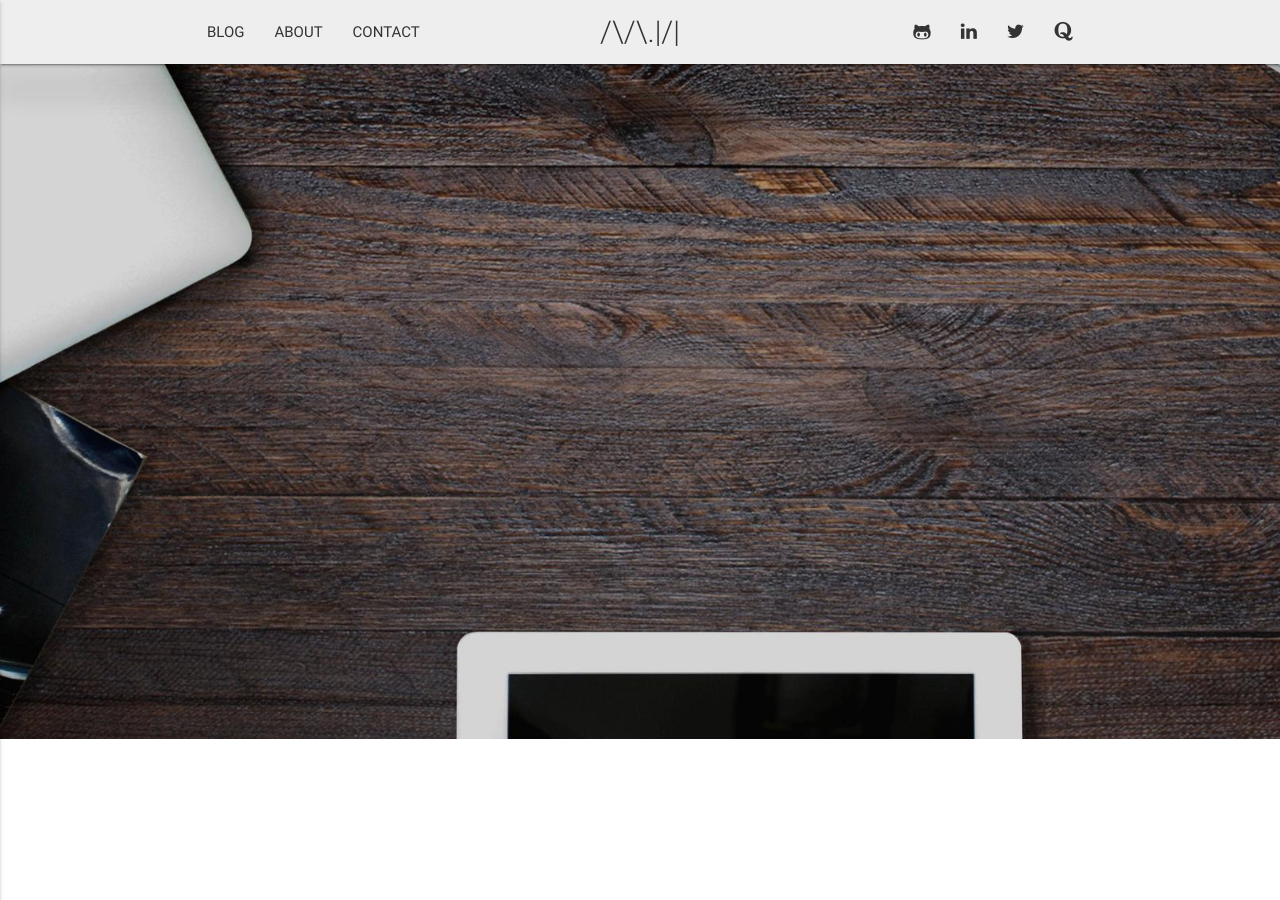
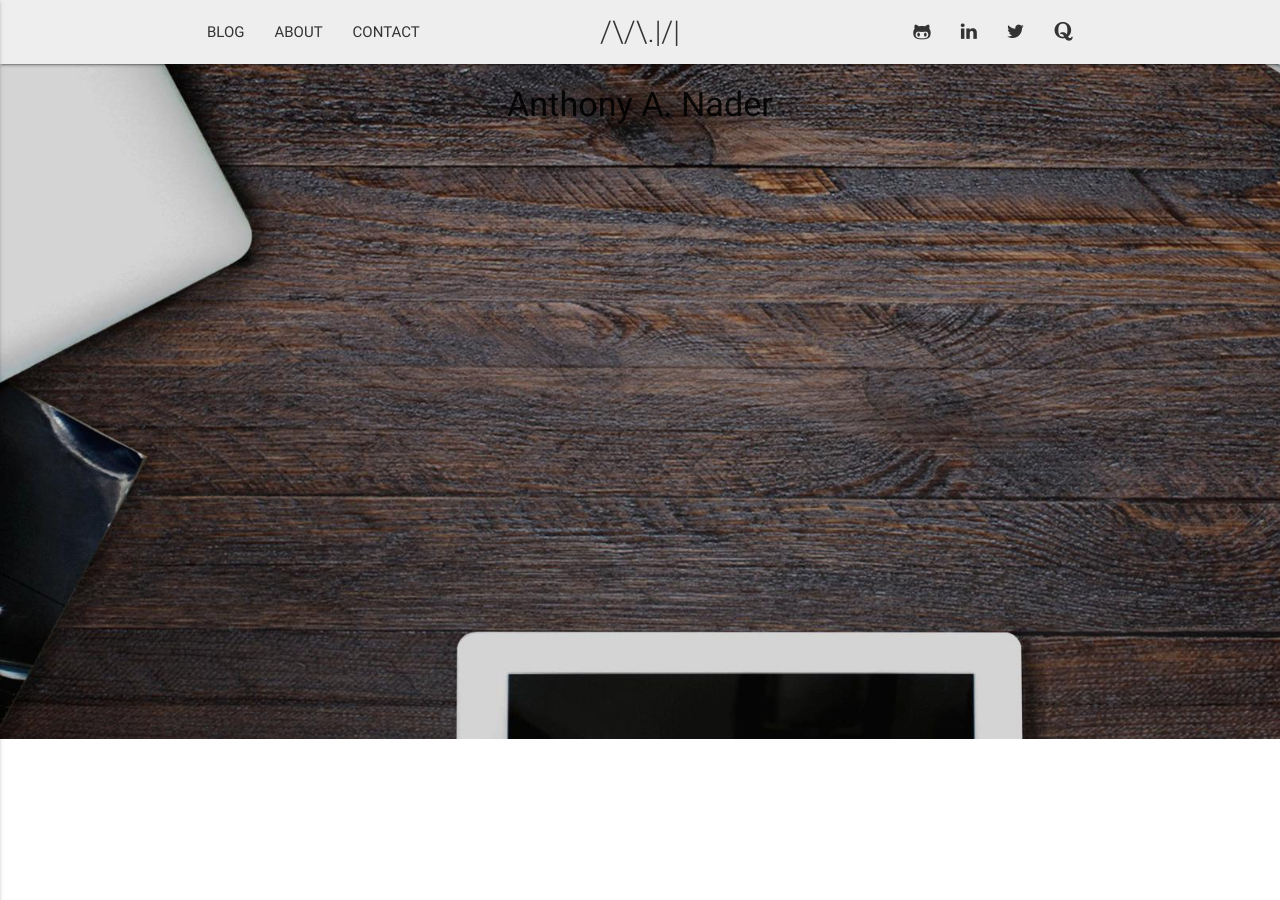
Before and after one commit to anthonyanader/personalBlog, a Jekyll site: the page built from index.html, in a window 1280 px wide and 900 px high. Built offline with Jekyll 4.4.1, drawn with Linux system fonts in a browser that asks for light colours.

Commit message:
Modifying header

```diff
--- a/_includes/header.html
+++ b/_includes/header.html
@@ -1,4 +1,5 @@
 <div class = "header-image">
-   <div class = "card transparent z-depth-5">
+   <div class = "">
+       <h4 class ="head-text center-align">Anthony A. Nader</h4>
    </div>
 </div>
```
